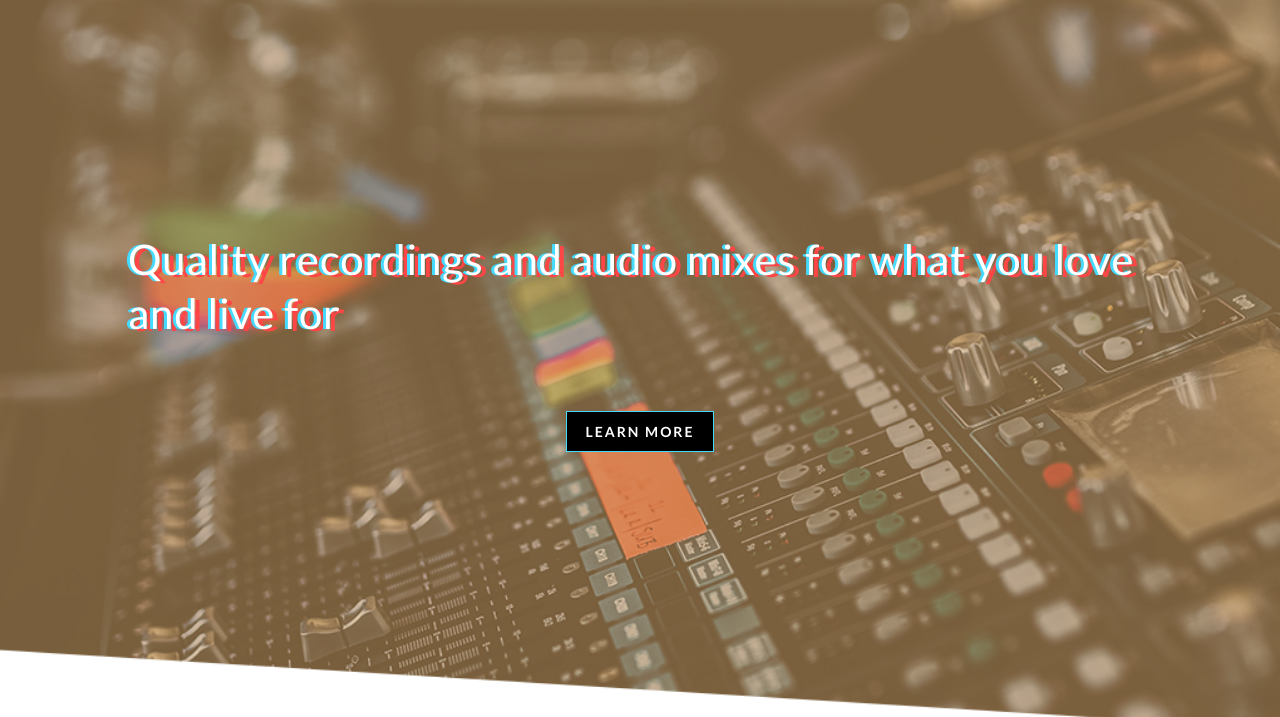
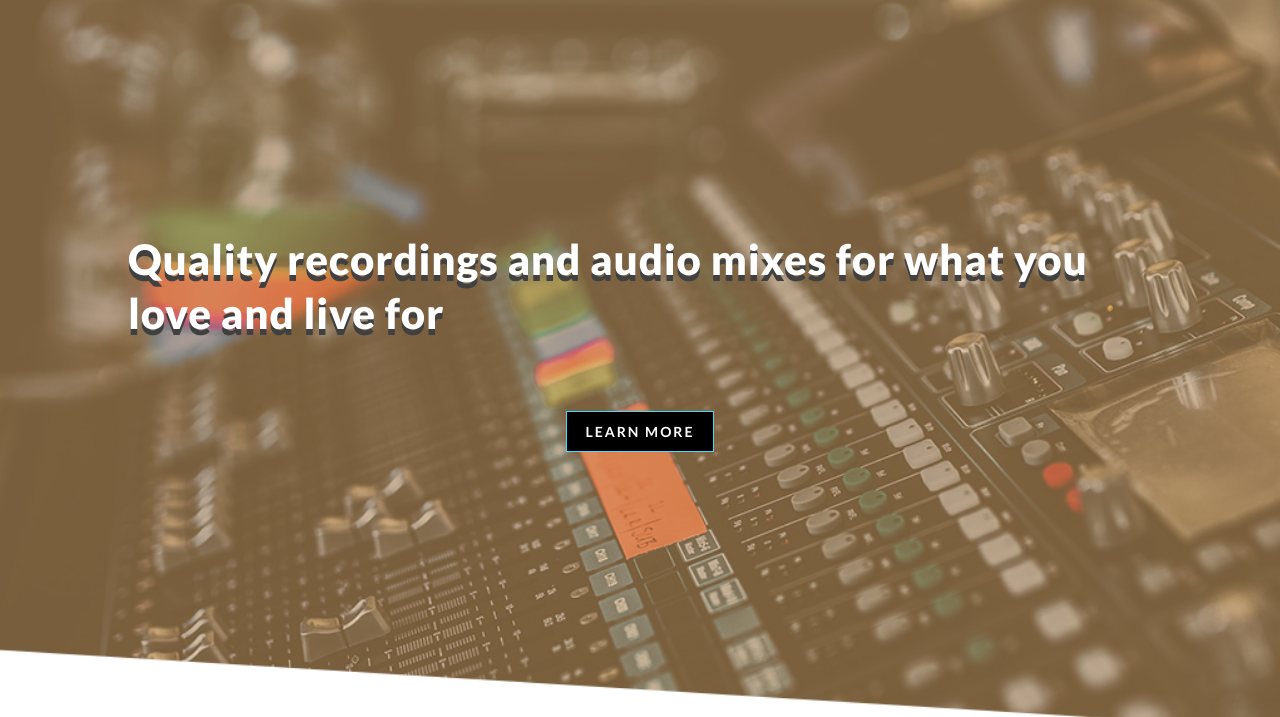
Before and after one commit to jesseragos/Studio-M, a plain HTML site: page index.html in a window 1280 px wide. Shown: the part 58-775 px from the top of the page. Drawn offline with Linux system fonts and the light colour scheme.

Commit message:
Simplify shadow style  for hero text

```diff
--- a/index.html
+++ b/index.html
@@ -48,7 +48,7 @@
         </nav>
 
         <div class="hero-area container">
-          <h1 class="type-regular">
+          <h1 class="type-black">
             Quality recordings and audio mixes for what you love and live for
           </h1>
           <a href="#" class="cta hero-cta">Learn More</a>
--- a/styles/main.css
+++ b/styles/main.css
@@ -7,7 +7,7 @@
   --formField: #0c0c0c;
   --navBG: #ffffffab;
   --defaultTransition: 0.5s ease;
-  /* --heroTitleShadow: #404040; */
+  --heroTitleShadow: #404040;
 }
 
 *,
@@ -152,8 +152,8 @@ nav ul li a {
 }
 
 .hero-area h1 {
-  /* text-shadow: 0 6px 0 var(--heroTitleShadow); */
-  text-shadow: -3px 0 0 var(--accent), 5px 2px 0 var(--primary);
+  text-shadow: 0 6px 0 var(--heroTitleShadow);
+  /* text-shadow: -3px 0 0 var(--accent), 5px 2px 0 var(--primary); */
   letter-spacing: 0.8px;
   line-height: 1.3em;
   color: white;
@@ -458,14 +458,14 @@ footer > section,
   padding-bottom: 1em;
 }
 
-@media screen and (min-width: 769px) {
+@media screen and (min-width: 813px) {
   nav ul li:last-child {
     margin-right: 0;
   }
 }
 
 /* Tablet */
-@media screen and (max-width: 768px) {
+@media screen and (max-width: 812px) {
   h1,
   h2 {
     font-size: 2.5em;
```
